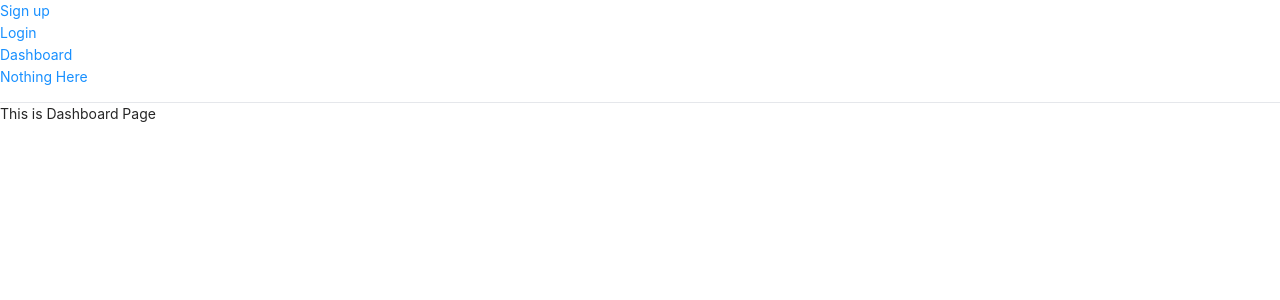
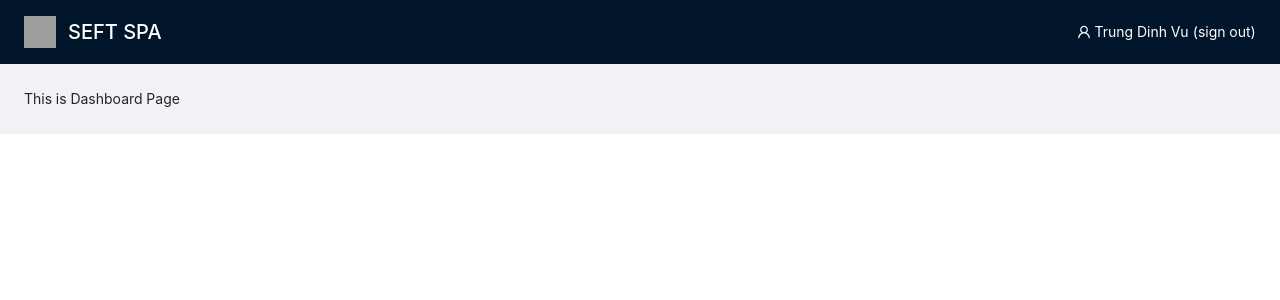
Before and after one commit to trungdvu/drag-and-drop, a React (Create React App) app: page / in a window 1280 px wide. Shown: the top 300 px of the page. Built offline with nearby package versions, Linux system fonts and the light colour scheme; grey boxes are pictures that could not be loaded.

Commit message:
Add navigation bar

```diff
--- a/package.json
+++ b/package.json
@@ -3,6 +3,7 @@
   "version": "0.1.0",
   "private": true,
   "dependencies": {
+    "@ant-design/icons": "^4.7.0",
     "@testing-library/jest-dom": "^5.16.2",
     "@testing-library/react": "^12.1.2",
     "@testing-library/user-event": "^13.5.0",
--- a/src/common-components/Layout.tsx
+++ /dev/null
@@ -1,30 +0,0 @@
-import React, { FC } from 'react';
-import { Link, Outlet } from 'react-router-dom';
-
-const Layout: FC = () => {
-  return (
-    <div>
-      <nav>
-        <ul>
-          <li>
-            <Link to="/signup">Sign up</Link>
-          </li>
-          <li>
-            <Link to="/login">Login</Link>
-          </li>
-          <li>
-            <Link to="/dashboard">Dashboard</Link>
-          </li>
-
-          <li>
-            <Link to="/nothing-here">Nothing Here</Link>
-          </li>
-        </ul>
-      </nav>
-      <hr />
-      <Outlet />
-    </div>
-  );
-};
-
-export default Layout;
--- /dev/null
+++ b/src/common-components/MyLayout.tsx
@@ -0,0 +1,19 @@
+import React, { FC } from 'react';
+import { Outlet } from 'react-router-dom';
+import { Layout } from 'antd';
+import Navigation from './Navigation';
+
+const { Content } = Layout;
+
+const MyLayout: FC = () => {
+  return (
+    <Layout style={{ height: 'auto' }}>
+      <Navigation />
+      <Content className="p-6">
+        <Outlet />
+      </Content>
+    </Layout>
+  );
+};
+
+export default MyLayout;
--- /dev/null
+++ b/src/common-components/Navigation.tsx
@@ -0,0 +1,36 @@
+import React, { FC } from 'react';
+import { Link } from 'react-router-dom';
+import { Layout } from 'antd';
+import { UserOutlined } from '@ant-design/icons';
+
+const { Header } = Layout;
+
+const Navigation: FC = () => {
+  return (
+    <Header
+      className="flex items-center bg-white justify-between select-none"
+      style={{ padding: '24px' }}
+    >
+      <Link
+        to="/"
+        className="text-xl font-medium flex items-center gap-3 text-white hover:text-white"
+      >
+        <img
+          src="https://gw.alipayobjects.com/zos/rmsportal/KDpgvguMpGfqaHPjicRK.svg"
+          alt="antd-logo"
+          className="h-8 w-8"
+        />
+        <span className="text-white hover:text-white">SEFT SPA</span>
+      </Link>
+
+      <Link to="/login" className="flex items-center gap-1">
+        <UserOutlined style={{ color: '#fff' }} />
+        <span className="text-white hover:underline hover:text-white">
+          Trung Dinh Vu (sign out)
+        </span>
+      </Link>
+    </Header>
+  );
+};
+
+export default Navigation;
--- a/src/routes/MyRoutes.tsx
+++ b/src/routes/MyRoutes.tsx
@@ -1,6 +1,6 @@
 import React, { FC } from 'react';
 import { Routes, Route } from 'react-router-dom';
-import Layout from '../common-components/Layout';
+import MyLayout from '../common-components/MyLayout';
 import DashboardPage from '../pages/DashboardPage';
 import NotFoundPage from '../pages/NotFoundPage';
 import LoginPage from '../pages/LoginPage';
@@ -9,13 +9,14 @@ import SignUpPage from '../pages/SignUpPage';
 const MyRoutes: FC = () => {
   return (
     <Routes>
-      <Route path="/" element={<Layout />}>
+      <Route path="/" element={<MyLayout />}>
         <Route index element={<DashboardPage />} />
-        <Route path="login" element={<LoginPage />} />
-        <Route path="signup" element={<SignUpPage />} />
         <Route path="dashboard" element={<DashboardPage />} />
         <Route path="*" element={<NotFoundPage />} />
       </Route>
+
+      <Route path="/login" element={<LoginPage />} />
+      <Route path="/signup" element={<SignUpPage />} />
     </Routes>
   );
 };
```
Also changed, not shown: 1 other file (tests, documents, lock files or other folders).
